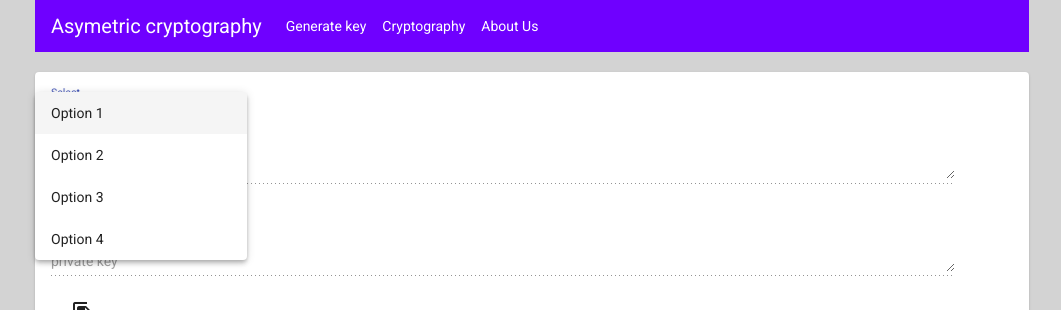
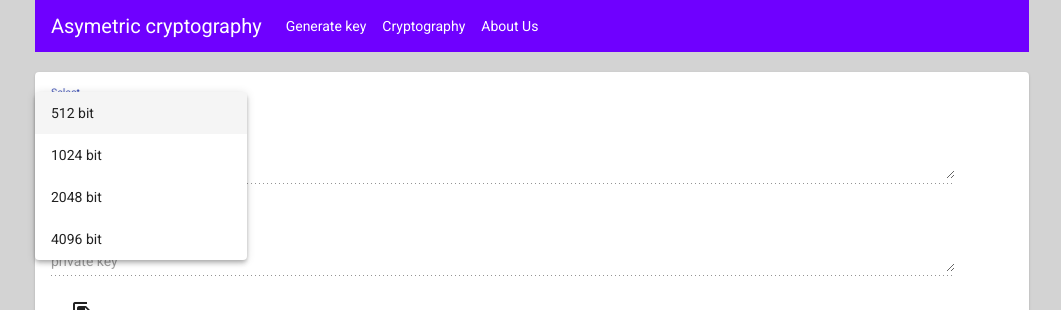
Before and after one commit to kaveer/AsymetricCryptogrsphy, an Angular app: page / in a window 1280 px wide. Both pictures are taken after a click on the element "Select". Shown: the top 310 px of the page, without its empty margins (108-1169 px from the left). Built offline with nearby package versions, Linux system fonts and the light colour scheme.

Commit message:
add key lenght

```diff
--- a/src/app/generate-key/generate-key.component.html
+++ b/src/app/generate-key/generate-key.component.html
@@ -3,10 +3,10 @@
     <div class="col-11">
       <mat-form-field>
         <mat-select [(ngModel)]="sSelectBitType" placeholder="Select">
-          <mat-option value="option">Option 1</mat-option>
-          <mat-option value="option">Option 2</mat-option>
-          <mat-option value="option">Option 3</mat-option>
-          <mat-option value="option">Option 4</mat-option>
+          <mat-option value="512">512 bit</mat-option>
+          <mat-option value="1024">1024 bit</mat-option>
+          <mat-option value="2048">2048 bit</mat-option>
+          <mat-option value="4096">4096 bit</mat-option>
         </mat-select>
       </mat-form-field>
     </div>
```
